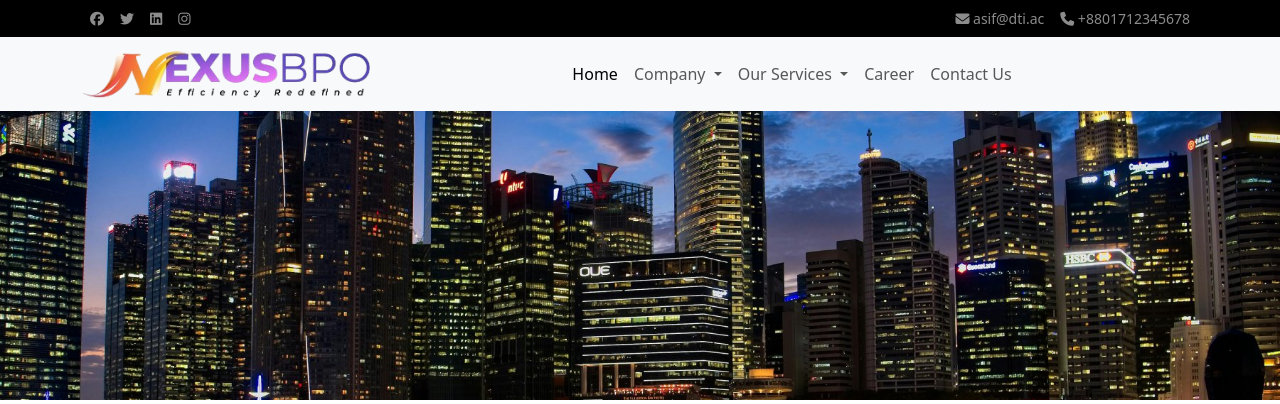
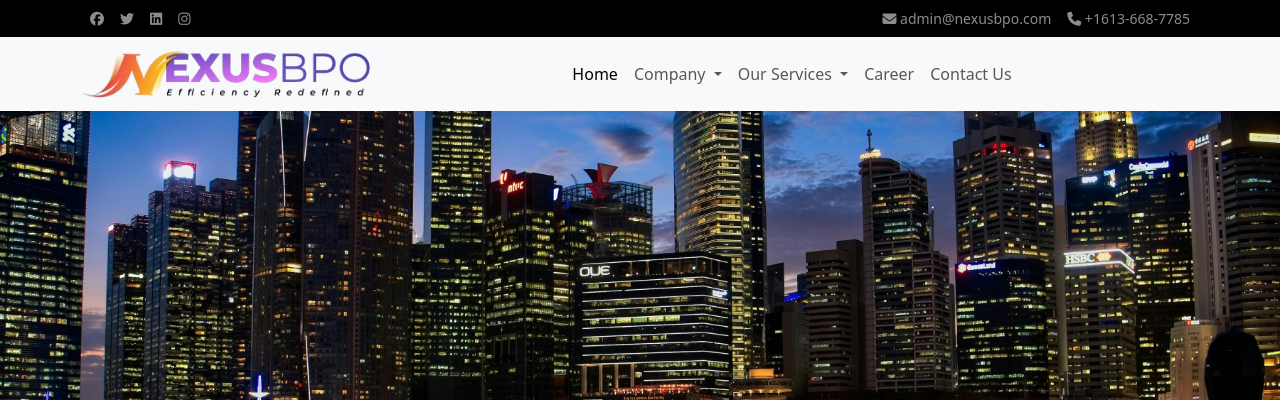
Before and after one commit to asif-daffodil/expressbpo, a Laravel app: page /account-payable in a window 1280 px wide. Shown: the top 404 px of the page. Run offline with Laravel 10, Linux system fonts and the light colour scheme; some libraries are stand-ins or nearby versions.

Commit message:
9152024854am

```diff
--- a/resources/views/components/expbpo/footer.blade.php
+++ b/resources/views/components/expbpo/footer.blade.php
@@ -81,7 +81,7 @@
                     <li class="nav-item">
                         <a class="nav-link text-white-50 ps-0" href="#">
                             <i class="fas fa-envelope"></i>
-                            admin@Nexusbpo.com
+                            admin@nexusbpo.com
                         </a>
                     </li>
                     <li class="nav-item">
--- a/resources/views/components/expbpo/topbar.blade.php
+++ b/resources/views/components/expbpo/topbar.blade.php
@@ -33,13 +33,13 @@
             </div>
             <div class="d-none d-lg-flex ms-auto">
                 <li class="nav-item">
-                    <a class="nav-link px-2" href="mailto:asif@dti.ac">
-                        <i class="fas fa-envelope"></i> asif@dti.ac
+                    <a class="nav-link px-2" href="mailto:admin@Nexusbpo.com">
+                        <i class="fas fa-envelope"></i> admin@nexusbpo.com
                     </a>
                 </li>
                 <li class="nav-item">
-                    <a class="nav-link px-2" href="tel:+8801712345678">
-                        <i class="fas fa-phone"></i> +8801712345678
+                    <a class="nav-link px-2" href="tel:+16136687785">
+                        <i class="fas fa-phone"></i> +1613-668-7785
                     </a>
                 </li>
             </div>
```
